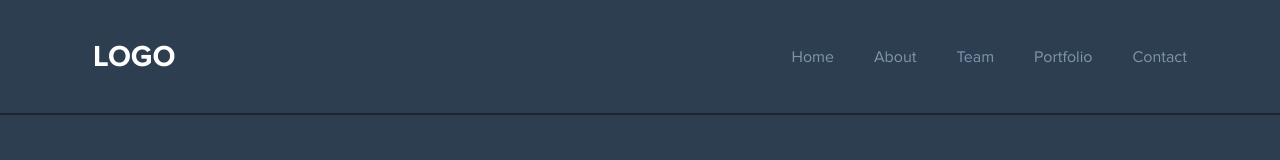
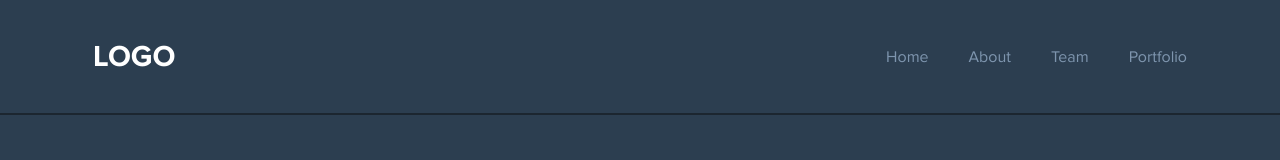
Before and after one commit to AlexSemonov/site, a plain HTML site: page index.html in a window 1280 px wide. Shown: the top 160 px of the page. Drawn offline with Linux system fonts and the light colour scheme; files whose address does not match are found by name.

Commit message:
Update index.html

```diff
--- a/index.html
+++ b/index.html
@@ -17,7 +17,7 @@
                     <div class="nav-items"><a href="#">About</a></div>
                     <div class="nav-items"><a href="#">Team</a></div>
                     <div class="nav-items"><a href="#">Portfolio</a></div>
-                    <div class="nav-items"><a href="#">Contact</a></div>
+                    <!--<div class="nav-items"><a href="#">Contact</a></div>-->
                 </nav>
             </div>
         </div>
```
